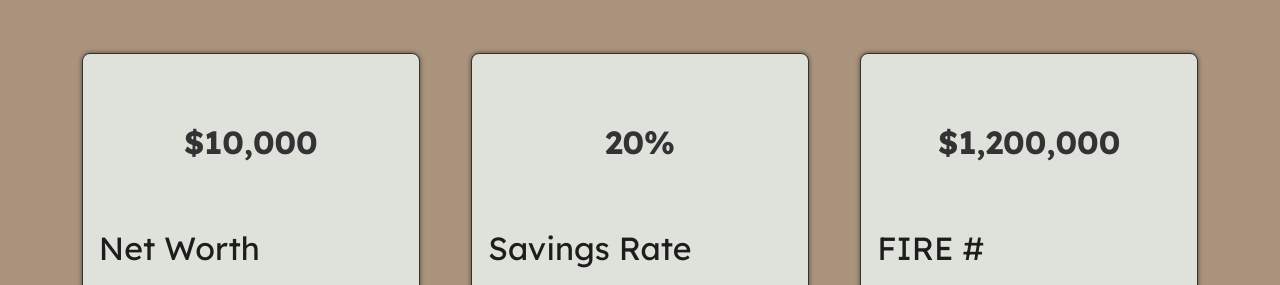
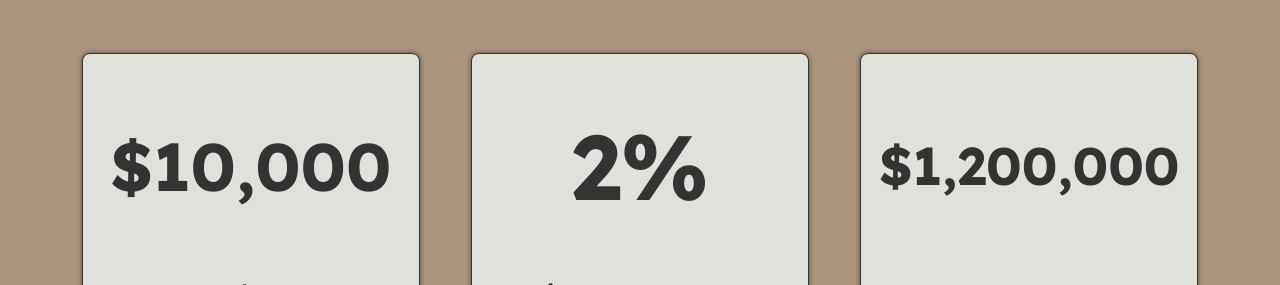
Before and after one commit to JaronWenger/Financial-Tracker, a React (Create React App) app: page / in a window 1280 px wide. Shown: the part 667-952 px from the top of the page. Built offline with nearby package versions, Linux system fonts and the light colour scheme.

Commit message:
dynamic value size

```diff
--- a/src/App.js
+++ b/src/App.js
@@ -45,7 +45,7 @@ function App() {
             <Number label="Net Worth" value="$10,000" more="Duis aute irure dolor in reprehenderit in voluptate velit esse cillum dolore eu fugiat nulla pariatur."/>
           </div>
           <div className="NumberCard">
-            <Number label="Savings Rate" value="20%" more="Lorem ipsum dolor sit amet, consectetur adipiscing elit, sed do eiusmod tempor"/>
+            <Number label="Savings Rate" value="2%" more="Lorem ipsum dolor sit amet, consectetur adipiscing elit, sed do eiusmod tempor"/>
           </div>
           <div className="NumberCard">
             <Number label="FIRE #" value="$1,200,000" more="sLorem ipsum dolor sit amet, consectetur adipiscing elit, sed do eiusmod tempor incididunt ."/>
--- a/src/components/Number.js
+++ b/src/components/Number.js
@@ -1,10 +1,27 @@
-import React from 'react'
+import React, { useEffect, useRef, useState } from 'react';
 import Button from '@mui/material/Button';
 
 export const Number = ({ label, value, more }) => {
+  const valueRef = useRef();
+  const [fontSize, setFontSize] = useState('6rem');
+
+
+  useEffect(() => {
+    const adjustFontSize = () => {
+      if (valueRef.current) {
+        const length = value.toString().length;
+        // Base font size of 4rem, decrease slightly for each additional digit
+        const newFontSize = `${6 - Math.min((length - 1) * 0.3, 3)}rem`;
+        setFontSize(newFontSize);
+      }
+    };
+
+    adjustFontSize();
+  }, [value]);
+
   return (
     <div>
-      <div className='TopBox'>
+      <div className='TopBox' ref={valueRef} style={{ fontSize }}>
         {value}
       </div>
       <div className='Label'>
--- a/src/index.css
+++ b/src/index.css
@@ -61,17 +61,18 @@
 
 }
 .TopBox {
+  max-width: 19rem;
+  max-height: 12rem;
+  min-height: 12rem;
   display: flex;
-  flex-direction: row;
-  justify-content: center;
+  flex-direction: column;
+align-items: center;
+justify-content: center; /* Add this to center vertically */
 
-  font-size: 2rem;
   font-weight: bold;
   color: #333;
   margin-bottom: 10px;
-  padding: 3rem;
 
-  min-height: 7rem;
 
 }
 .Label {
```
